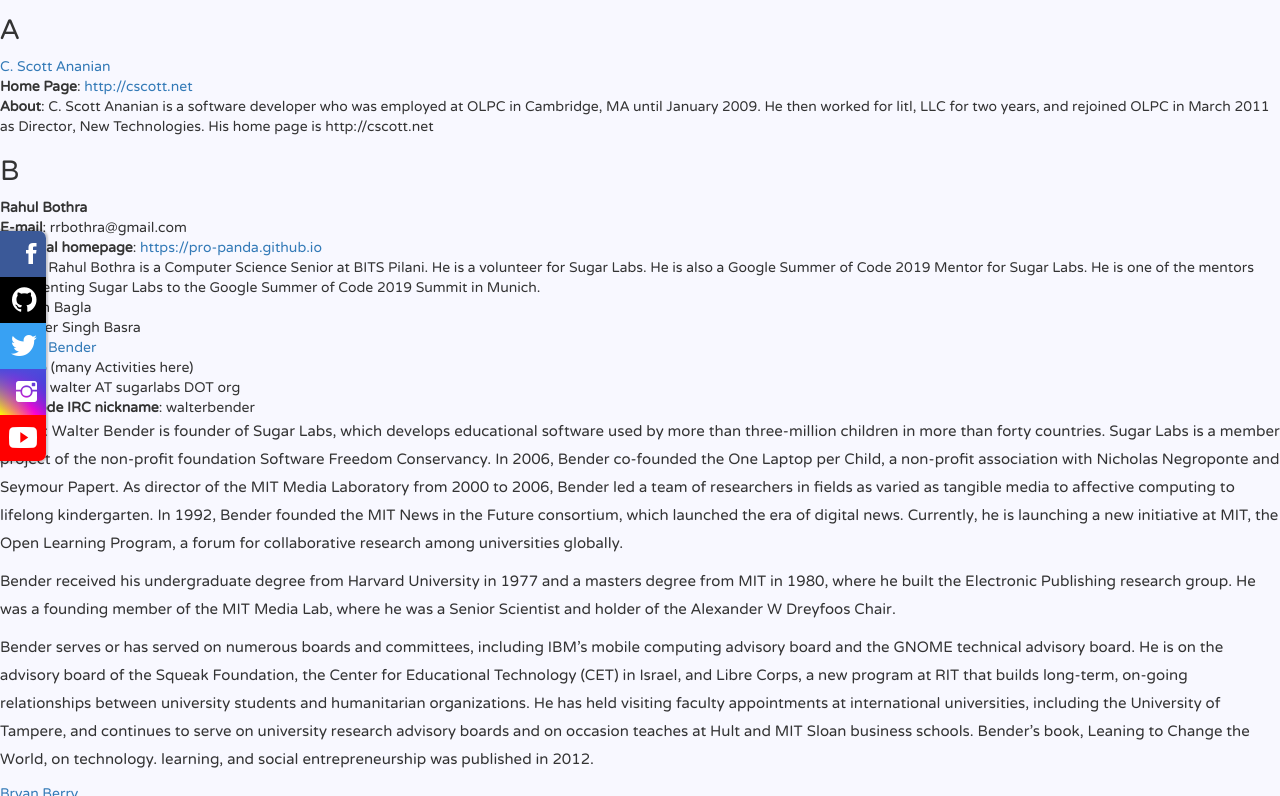
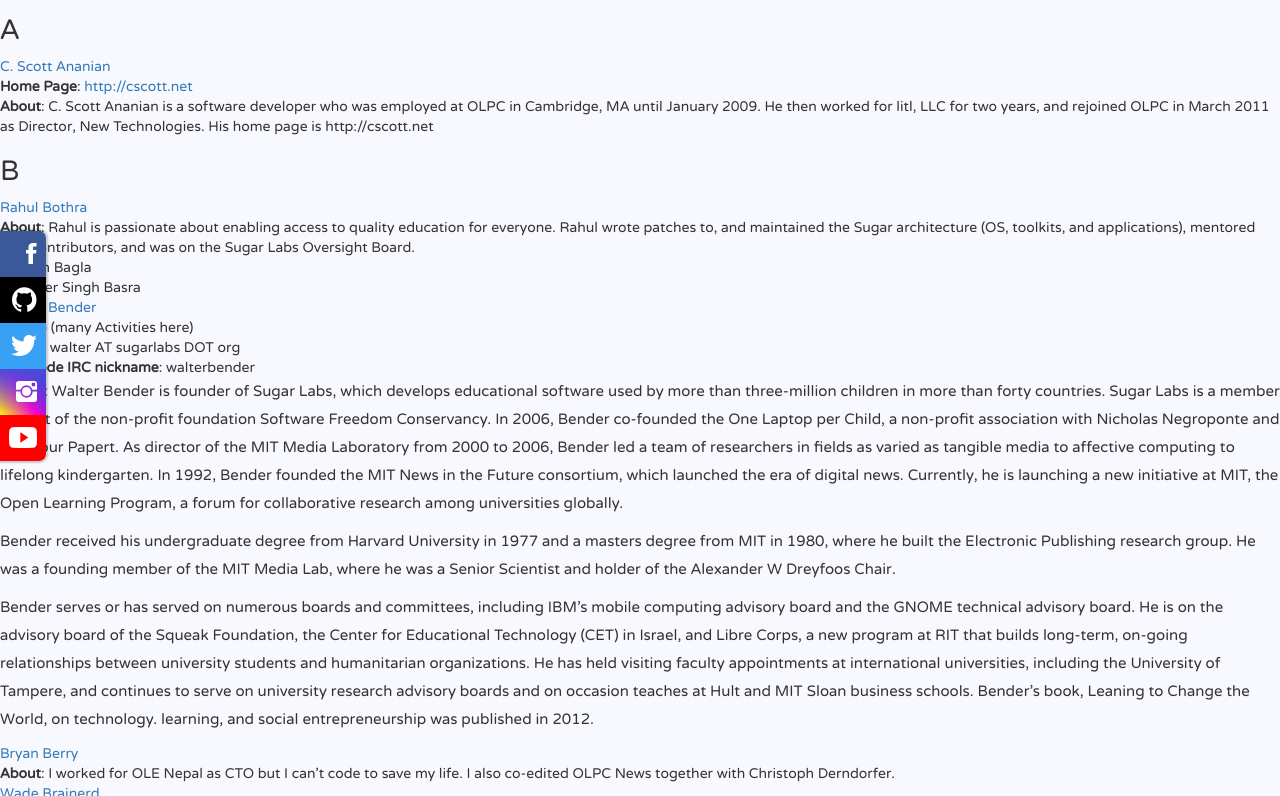
Before and after one commit to sugarlabs/www, a Jekyll site: the page built from profiles.md, in a window 1280 px wide and 900 px high, cut to the strip 104-900 px from the top of the window. Built offline with Jekyll 4.4.1, drawn with Linux system fonts in a browser that asks for light colours; some web fonts are replaced; comment, search, counter and statistics services are not loaded.

Commit message:
update contributor description

```diff
--- a/profiles.md
+++ b/profiles.md
@@ -13,10 +13,8 @@
 
 ### B
 
-* **Rahul Bothra**
-    * **E-mail**: rrbothra@gmail.com
-    * **Personal homepage**: [https://pro-panda.github.io](https://pro-panda.github.io)
-    * **About**: Rahul Bothra is a Computer Science Senior at BITS Pilani. He is a volunteer for Sugar Labs. He is also a Google Summer of Code 2019 Mentor for Sugar Labs. He is one of the mentors representing Sugar Labs to the Google Summer of Code 2019 Summit in Munich.
+* [Rahul Bothra](https://github.com/rahul-bothra){:target="_blank"}
+    * **About**: Rahul is passionate about enabling access to quality education for everyone. Rahul wrote patches to, and maintained the Sugar architecture (OS, toolkits, and applications), mentored new contributors, and was on the Sugar Labs Oversight Board.
 
 * Roshan Bagla
 * Manveer Singh Basra
```
